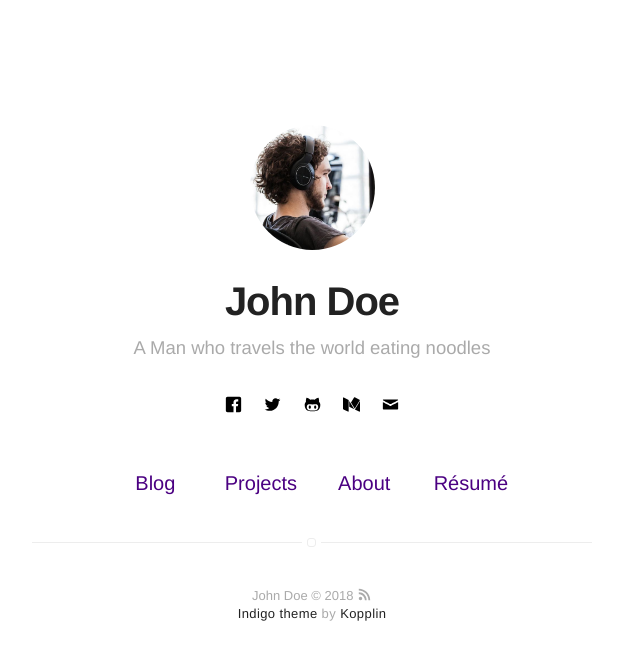
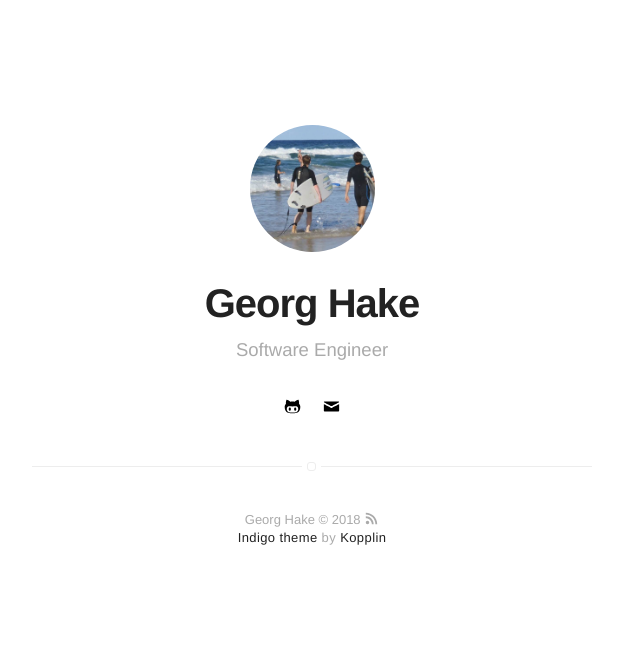
Before and after one commit to ghake/ghake.github.io, a Jekyll site: the page built from index.html, in a window 1280 px wide. Shown: the top 660 px of the page, without its empty margins (328-968 px from the left). Built offline with Jekyll 4.4.1, drawn with Linux system fonts in a browser that asks for light colours; part of the change alters nothing that is shown.

Commit message:
second commit

```diff
--- a/_config.yml
+++ b/_config.yml
@@ -1,9 +1,9 @@
 # main text of home
-name: John Doe
-bio: A Man who travels the world eating noodles
+name: Georg Hake
+bio: Software Engineer
 
 # twitter summary info
-description: A blog about technology and stuff related
+description: The personal website of Georg Hake
 
 # if it's an external image, update below for true
 # better with square images
@@ -12,11 +12,11 @@ picture: assets/images/profile.jpg
 
 # If you want to include your resume, set to true
 # and specify source (external or local).
-resume: true
+resume: false
 resume-external: true
 resume-url: https://google.com/?q=my+resume
 
-url: https://koppl.in/indigo
+url: https://ghake.github.io
 # your url: http://USERNAME.github.io
 
 permalink: /:title/
@@ -34,24 +34,24 @@ disqus:
   categories: [blog, project] # only show disqus for posts that have these categories
 
 # if you don't have any of social below, comment the line
-facebook: myfacebook
-twitter: mytwitter
+  facebook: georghake
+# twitter: mytwitter
 # google: mygoogle
 # instagram: myinstagram
 # pinterest: mypinterest
 # linkedin: mylinkedin
 # youtube: myyoutube
 # spotify: myspotify
-github: mygithub
+github: ghake
 # gitlab: mygitlab
 # lastfm: mylastfm
 # stackoverflow: 7044681/mystackoverflow
 # quora: userquora
 # reddit: username
-medium: medium
+# medium: medium
 # vimeo: myvimeo
 # lanyrd: mylanyrd
-email: myemail@gmail.com
+email: mail@ghake.de
 
 authors:
     johndoe:
@@ -77,11 +77,11 @@ width: normal
 # paginate_path: "blog/:num/"
 
 # if you don't need projects, comment the *projects* configs below
-projects: true
+projects: false
 
 # if you don't need "about" or "blog", comment them out below
-about: true
-blog: true
+about: false
+blog: false
 
 # do you want to show the "read time" of the posts?
 read-time: true
--- a/_includes/header.html
+++ b/_includes/header.html
@@ -22,5 +22,3 @@
         {% include social-links.html %}
     </header>
 {% endif %}
-
-{% include nav.html %}
```
Also changed, not shown: assets/images/profile.jpg, assets/images/profile_bak.jpg (added), 1 other file.
